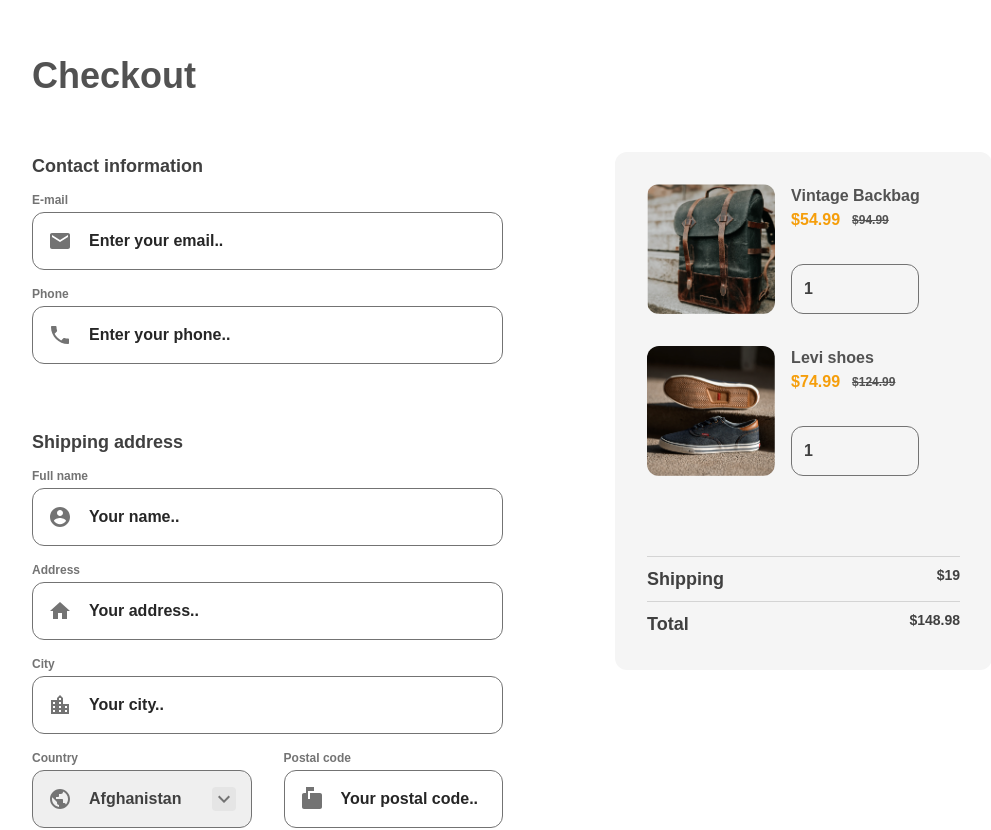
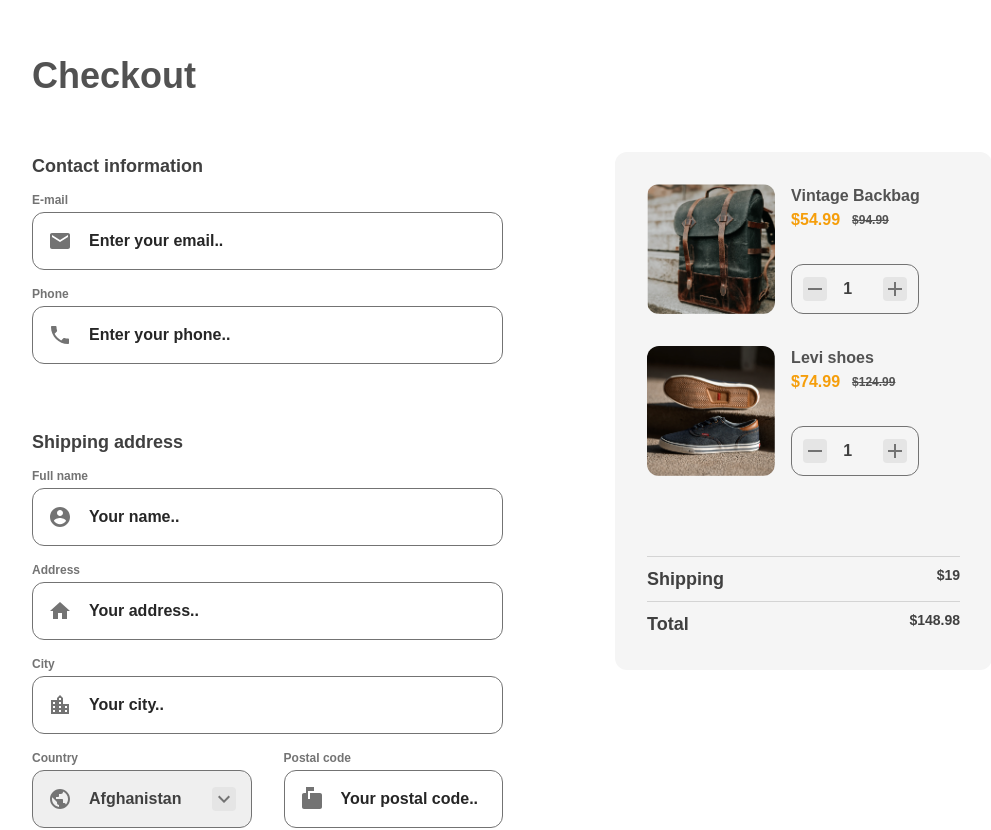
Before and after one commit to tung-eh/checkout-challenge, a React (Create React App) app: page / in a window 1280 px wide. Shown: the top 830 px of the page, without its empty margins (128-1119 px from the left). Built offline with nearby package versions, Linux system fonts and the light colour scheme.

Commit message:
Update Number input

```diff
--- a/src/CartItems.js
+++ b/src/CartItems.js
@@ -1,5 +1,6 @@
 import React, { useState } from 'react'
 
+import NumberInput from './NumberInput'
 import bagImg from './images/photo1.png'
 import shoesImg from './images/photo2.png'
 
@@ -17,7 +18,7 @@ const shippingFee = 19
 const Item = ({ name, image, originalPrice, price, count, setCount }) => (
   <div className="flex">
     <img className="rounded-xl w-32 mr-4" src={image} alt="item" />
-    <div className="flex flex-col justify-between">
+    <div className="flex flex-col justify-between items-start">
       <div>
         <div className="font-bold text-gray-600">{name}</div>
         <div className="flex items-center font-bold text-yellow-500">
@@ -25,15 +26,9 @@ const Item = ({ name, image, originalPrice, price, count, setCount }) => (
           <span className="text-gray-600 text-xs line-through ml-3">
             ${originalPrice}
           </span>
-        </div>{' '}
+        </div>
       </div>
-      <input
-        className="border border-gray-500 focus:ring-1 focus:ring-gray-700 outline-none bg-transparent p-3 rounded-xl font-bold text-gray-700 w-32"
-        type="number"
-        min={1}
-        value={count}
-        onChange={(e) => setCount(e.target.value)}
-      />
+      <NumberInput value={count} onChange={setCount} />
     </div>
   </div>
 )
--- a/src/Icon.js
+++ b/src/Icon.js
@@ -1,4 +1,5 @@
 import { ReactComponent as AccountCircle } from './icons/account_circle-24px.svg'
+import { ReactComponent as Add } from './icons/add-24px.svg'
 import { ReactComponent as Email } from './icons/email-24px.svg'
 import { ReactComponent as Home } from './icons/home-24px.svg'
 import { ReactComponent as KeyboardArrowDown } from './icons/keyboard_arrow_down-24px.svg'
@@ -6,9 +7,11 @@ import { ReactComponent as LocationCity } from './icons/location_city-24px.svg'
 import { ReactComponent as MarkunreadMailbox } from './icons/markunread_mailbox-24px.svg'
 import { ReactComponent as Phone } from './icons/phone-24px.svg'
 import { ReactComponent as Public } from './icons/public-24px.svg'
+import { ReactComponent as Remove } from './icons/remove-24px.svg'
 
 const MAP = {
   account_circle: AccountCircle,
+  add: Add,
   email: Email,
   home: Home,
   keyboard_arrow_down: KeyboardArrowDown,
@@ -16,6 +19,7 @@ const MAP = {
   markunread_mailbox: MarkunreadMailbox,
   phone: Phone,
   public: Public,
+  remove: Remove,
 }
 
 const Icon = ({ name, ...props }) => {
--- /dev/null
+++ b/src/NumberInput.js
@@ -0,0 +1,50 @@
+import React, { useRef } from 'react'
+
+import Icon from './Icon'
+
+const NumberInput = ({ value, onChange }) => {
+  const inputRef = useRef()
+
+  const decrease = () => {
+    inputRef.current.stepDown()
+    onChange(inputRef.current.value)
+  }
+
+  const increase = () => {
+    inputRef.current.stepUp()
+    onChange(inputRef.current.value)
+  }
+
+  return (
+    <div className="relative">
+      <input
+        className="border border-gray-500 focus:ring-1 focus:ring-gray-700 outline-none bg-transparent p-3 rounded-xl font-bold text-gray-700 text-center w-32"
+        style={{ appearance: 'textfield' }}
+        type="number"
+        min={1}
+        max={100}
+        value={value}
+        ref={inputRef}
+        onChange={(e) => onChange(e.target.value)}
+      />
+      <button
+        className="absolute bottom-3 left-3 bg-gray-200 rounded fill-current text-gray-500"
+        style={{ marginBottom: '1px' }} //input border
+        type="button"
+        onClick={decrease}
+      >
+        <Icon name="remove" />
+      </button>
+      <button
+        className="absolute bottom-3 right-3 bg-gray-200 rounded fill-current text-gray-500"
+        style={{ marginBottom: '1px' }} //input border
+        type="button"
+        onClick={increase}
+      >
+        <Icon name="add" />
+      </button>
+    </div>
+  )
+}
+
+export default NumberInput
```
Also changed, not shown: src/icons/add-24px.svg (added), src/icons/remove-24px.svg (added).
